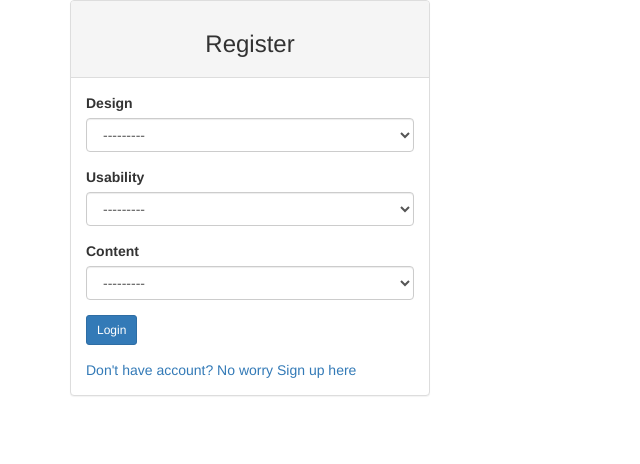
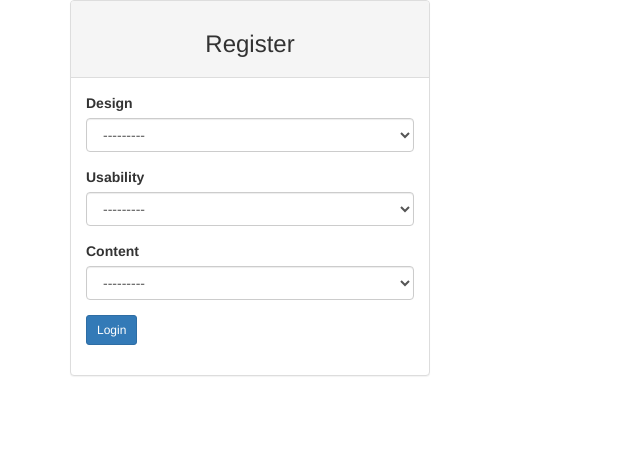
Before and after one commit to khadija-bit/pro-awwwards, a Django app: template awwwards/templates/registration/login.html in a window 1280 px wide. Shown: the top 464 px of the page, without its empty margins (0-640 px from the left). Run offline with Django 3.2, Linux system fonts and the light colour scheme; the template is opened without the code that fills it: values that come from a table or form of the project are taken from there, others are empty; some libraries are stand-ins or nearby versions.

Commit message:
sign up on the login part

```diff
--- a/awwwards/templates/registration/login.html
+++ b/awwwards/templates/registration/login.html
@@ -23,7 +23,6 @@
                         <input type="hidden" name="next" value="{{next}}">
 
                     </form>
-                    <a href="/accounts/register/">Don't have account? No worry Sign up here</a>
                 </div>
             </div>
         </div>
```
